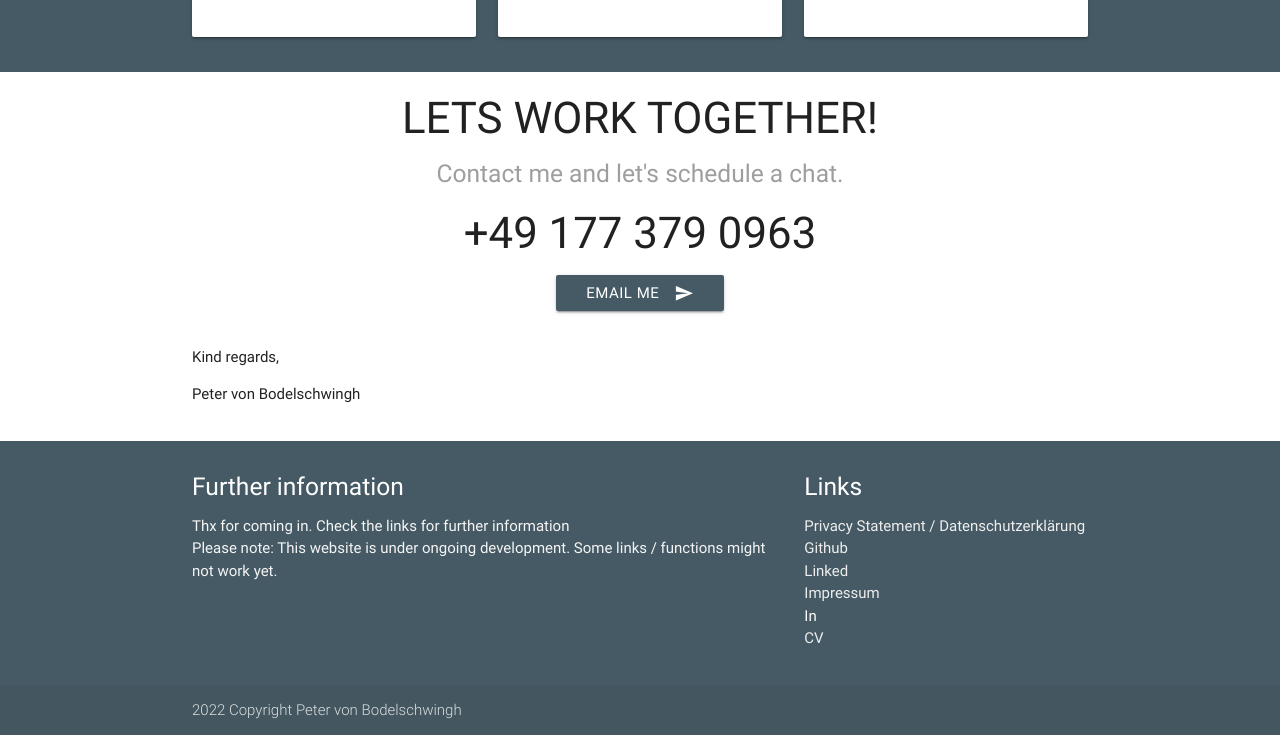
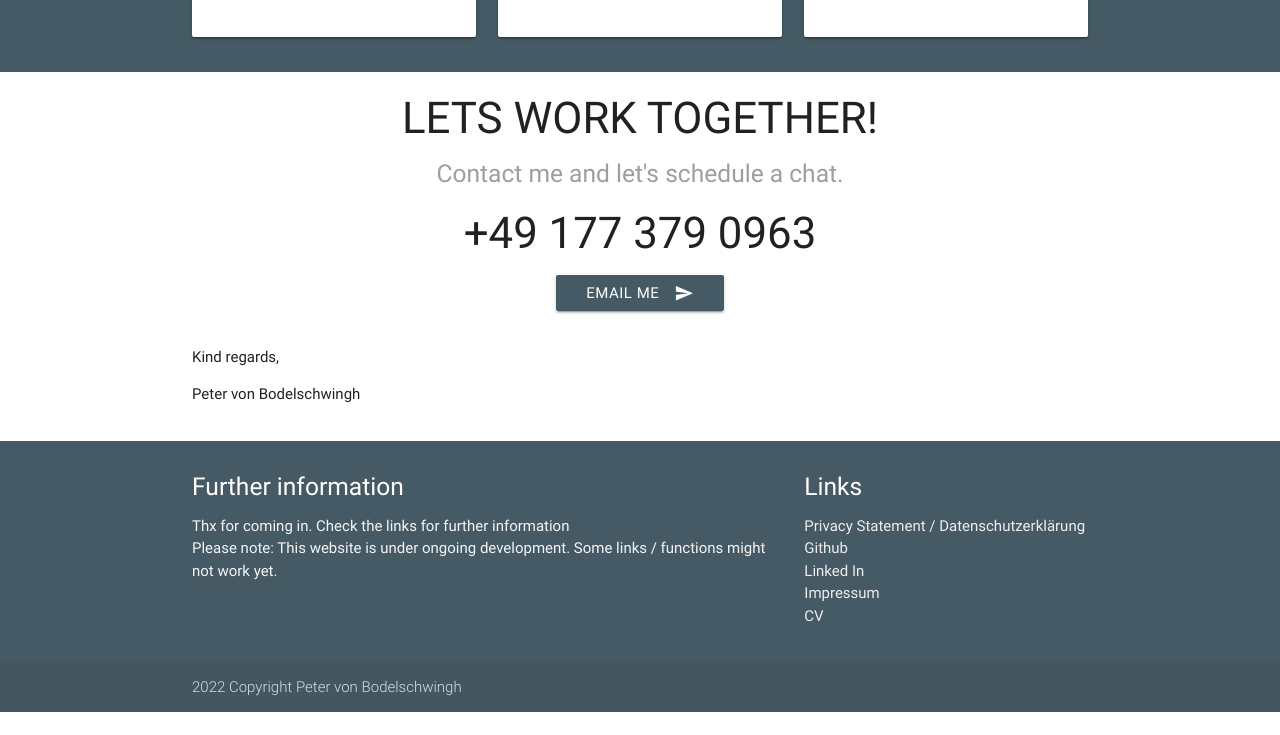
Before and after one commit to petervonb/petervonb.github.io, a website: page index.html in a window 1280 px wide. Shown: the part 2016-2751 px from the top of the page. After the commit the page ends 2728 px from the top, so only its background shows below. Drawn offline with nearby package versions, Linux system fonts and the light colour scheme.

Commit message:
Update footer.html

```diff
--- a/footer.html
+++ b/footer.html
@@ -15,9 +15,8 @@
                             Statement / Datenschutzerklärung </a></li>
                     <li><a class="grey-text text-lighten-3" href="https://github.com/petervonb">Github</a></li>
                     <li><a class="grey-text text-lighten-3"
-                            href="https://www.linkedin.com/in/peter-von-bodelschwingh/">Linked
+                            href="https://www.linkedin.com/in/peter-von-bodelschwingh/">Linked In</a></li>
                     <li><a class="grey-text text-lighten-3" href="impressum.html">Impressum</a></li>
-                    In</a></li>
                     <li><a class="grey-text text-lighten-3" href="downloads/CV_PB.pdf" download>CV</a></li>
                 </ul>
             </div>
```
